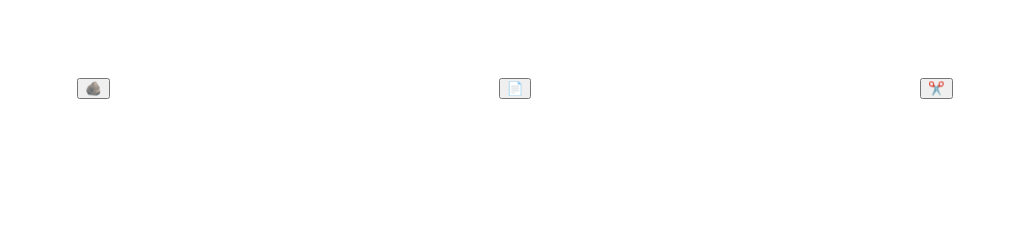
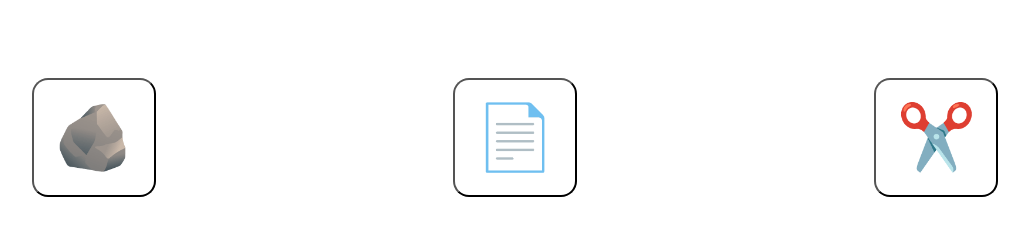
Before and after one commit to JaTraumDev/rock-paper-scissors, a plain HTML site: page index.html in a window 1280 px wide. Shown: the whole page, without its empty margins (125-1154 px from the left). Drawn offline with Linux system fonts and the light colour scheme.

Commit message:
style: add styling for the buttons

```diff
--- a/index.html
+++ b/index.html
@@ -12,10 +12,10 @@
         <div id="player"></div>
         <div id="computer"></div>
     </div>
-    <div id="buttons">
-        <button id="rock">🪨</button>
-        <button id="paper">📄</button>
-        <button id="scissors">✂️</button>
+    <div>
+        <button id="rock" class="buttons">🪨</button>
+        <button id="paper" class="buttons">📄</button>
+        <button id="scissors" class="buttons">✂️</button>
     </div>
 
 
--- a/style.css
+++ b/style.css
@@ -1,3 +1,5 @@
+
+
 div{
     display: flex;
     justify-content: space-around;
@@ -5,3 +7,10 @@ div{
     margin: 0 auto;
     padding-block: 10px;
 }
+
+.buttons{
+    padding: 20px;
+    font-size: 4rem;
+    background-color: white;
+    border-radius: 16px;
+}
```
